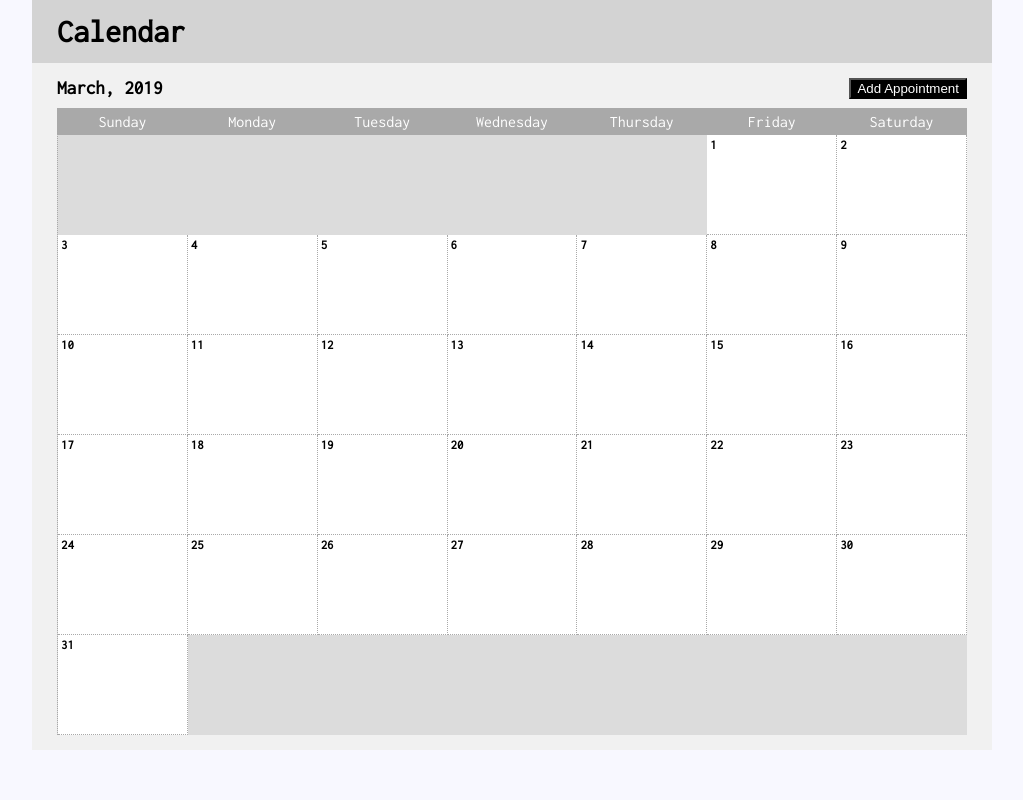
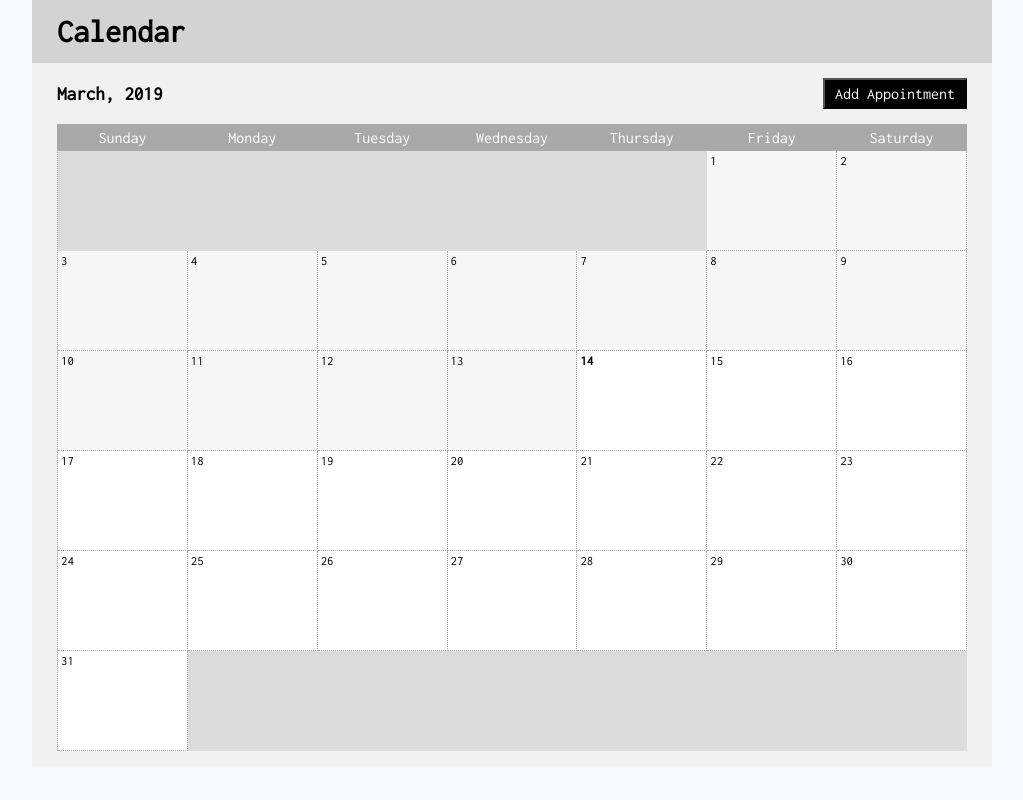
Before and after one commit to fnandogp/calendar-app, a React (Create React App) app: page / in a window 1280 px wide. Shown: the whole page, without its empty margins (128-1151 px from the left). Built offline with nearby package versions, Linux system fonts and the light colour scheme; the HTML template or start-up script is replaced by a standard one.

Commit message:
feat: Use the today date fot style the calendar grid

```diff
--- a/src/components/CalendarGrid/index.jsx
+++ b/src/components/CalendarGrid/index.jsx
@@ -15,14 +15,13 @@ const calendarGrid = props => {
           {props.monthName}
         </div>
 
-        <div className="CalendarGrid--FormAction">
         <Button
           name="add-appointment-modal"
+          className="CalendarGrid--Action"
           handleClick={props.handleAddAppointmentOpenModalClick}
         >
           Add Appointment
         </Button>
-        </div>
       </div>
 
       <div className="CalendarGrid--Grid">
@@ -49,9 +48,21 @@ const calendarGrid = props => {
           return (
             <div
               key={appointment.day}
-              className="CalendarGrid--Day"
+              className={
+                "CalendarGrid--Day" +
+                  (appointment.day < props.today
+                    ? " CalendarGrid--Day__past"
+                    : "")
+
+              }
             >
-              <div className="CalendarGrid--DayNumber">
+              <div className={
+                "CalendarGrid--DayNumber" +
+                  (Number(appointment.day) === props.today
+                    ? " CalendarGrid--DayNumber__today"
+                    : "")
+                }
+              >
                 {appointment.day}
               </div>
 
@@ -71,6 +82,7 @@ const calendarGrid = props => {
 }
 
 calendarGrid.propTyps = {
+  today: PropTypes.number.isRequired,
   monthName: PropTypes.string.isRequired,
   monthOffset: PropTypes.number,
   appointment: PropTypes.array.isRequired,
--- a/src/components/CalendarGrid/style.css
+++ b/src/components/CalendarGrid/style.css
@@ -1,12 +1,18 @@
 .CalendarGrid--Title {
   display: flex;
   justify-content: space-between;
+  margin-bottom: 15px;
+}
+
+.CalendarGrid--Action {
+  font-size: 1rem;
+  padding: 5px 10px;
 }
 
 .CalendarGrid--Month {
   font-size: 1.2rem;
   font-weight: bold;
-  margin-bottom: 10px;
+  align-self: center;
 }
 
 .CalendarGrid--Grid {
@@ -34,10 +40,17 @@
   border-right: 1px dotted DarkGray;
 }
 
+.CalendarGrid--Day__past {
+  background: #f6f6f6;
+}
+
 .CalendarGrid--DayNumber {
   font-size: 0.8rem;
+  margin-bottom: 3px;
+}
+
+.CalendarGrid--DayNumber__today {
   font-weight: bold;
-  margin-bottom: 3px;
 }
 
 .CalendarGrid--Appointment {
--- a/src/components/UI/Button/style.css
+++ b/src/components/UI/Button/style.css
@@ -1,6 +1,7 @@
 .Button {
   background: black;
   color: white;
+  font-family: 'Inconsolata', monospace;
   cursor: pointer;
   transition: all 0.3s ease-out;
 }
--- a/src/containers/Calendar/index.jsx
+++ b/src/containers/Calendar/index.jsx
@@ -13,6 +13,8 @@ const calendar = props => {
   const [selectedAppointment, setSelectedAppointment] = useState(null);
   const [descriptionInput, setDescriptionInput] = useState('');
   const [dayInput, setDayInput] = useState('');
+
+  const [today, setToday] = useState(0);
   const [monthName, setMonthName] = useState('');
   const [monthOffset, setMonthOffset] = useState(0);
 
@@ -21,6 +23,7 @@ const calendar = props => {
 
   // Initialize the appoitnments array
   useEffect(() => {
+    setToday(moment().date());
     setMonthName(moment().format('MMMM, YYYY'));
     setMonthOffset(moment().startOf('month').weekday());
 
@@ -109,6 +112,7 @@ const calendar = props => {
   return (
     <div className="Calendar">
       <CalendarGrid
+        today={today}
         monthName={monthName}
         monthOffset={monthOffset}
         appointments={appointments}
```
Also changed, not shown: 1 other file (tests, documents, lock files or other folders). Lines whose indentation alone changed are shown as unchanged.
